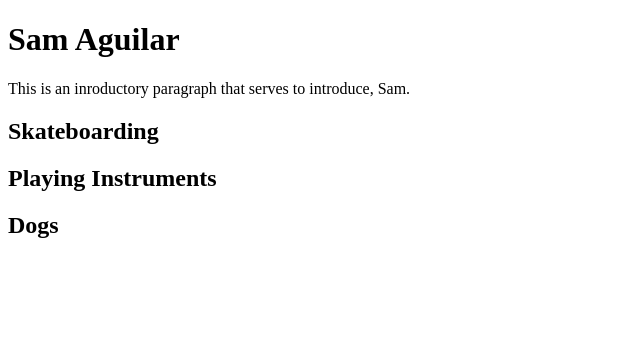
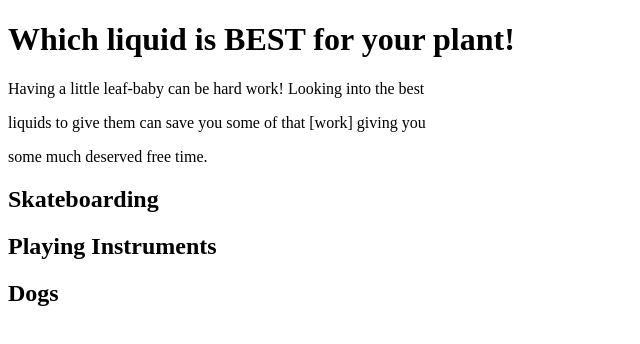
Before and after one commit to CodeSaki-um/codesaki-um.github.io, a plain HTML site: page index.html in a window 1280 px wide. Shown: the whole page, without its empty margins (0-640 px from the left). Drawn offline with Linux system fonts and the light colour scheme.

Commit message:
Update index.html

```diff
--- a/index.html
+++ b/index.html
@@ -2,13 +2,15 @@
 <html lang="en">
     <head>
         <meta charset="utf-8" />
-        <title>Sam Aguilar</title>
+        <title>Sam Aguilar's Page</title>
     </head>
     <body>
         <header>
-            <h1>Sam Aguilar</h1>
+            <h1>Which liquid is BEST for your plant!</h1>
             <!--INTRODUCE URSELF-->
-            <p>This is an inroductory paragraph that serves to introduce, Sam.</p>
+            <p>Having a little leaf-baby can be hard work! Looking into the best</p>
+            <p>liquids to give them can save you some of that [work] giving you </p>
+            <p>some much deserved free time.</p>
         </header>
         <nav></nav>
         <main>
```
